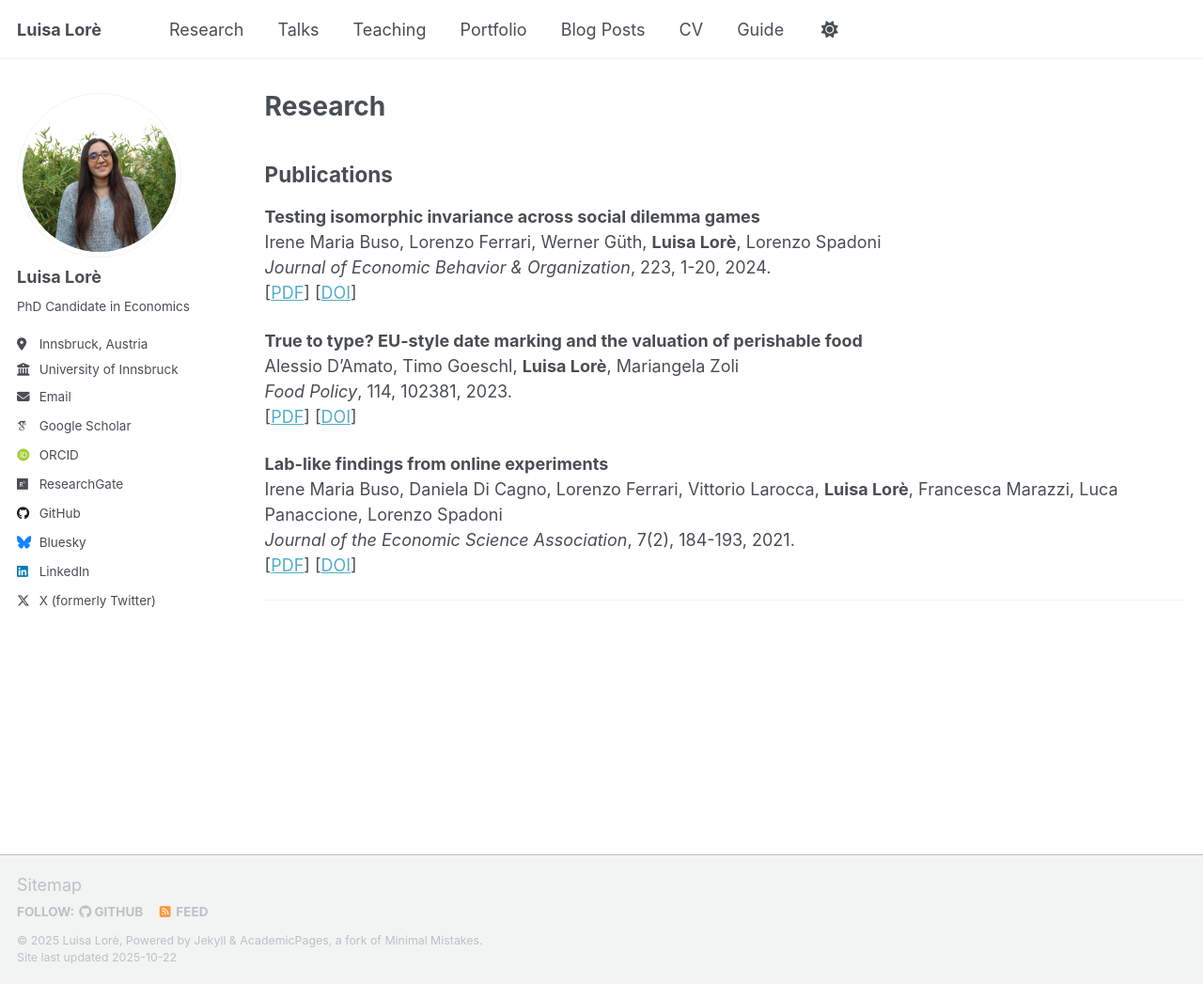
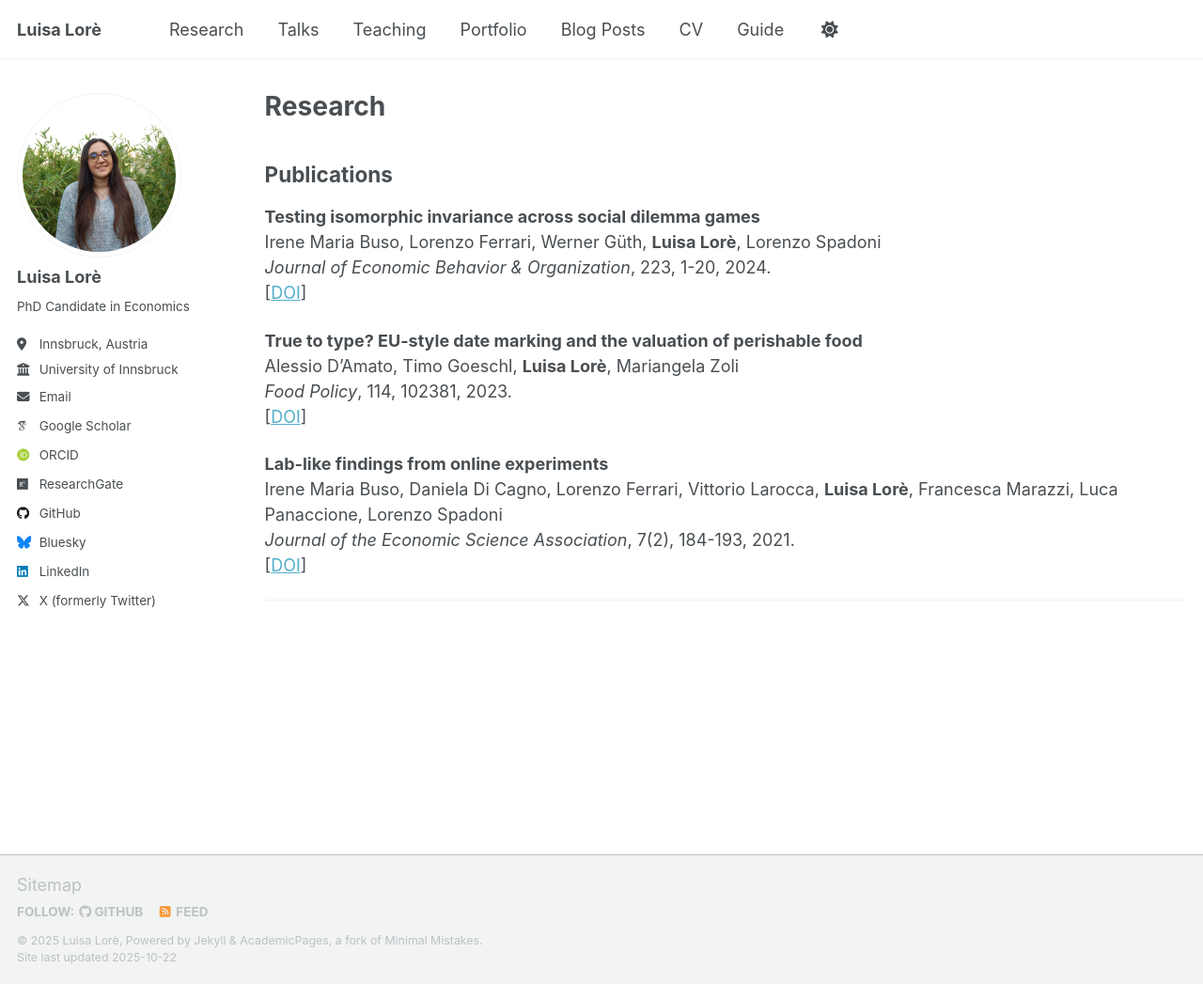
Before and after one commit to LuisaLore/luisalore, a Jekyll site: the page built from _pages/research.md, in a window 1280 px wide and 1047 px high. Shown: the whole window at 94% size. Built offline with Jekyll 4.4.1, drawn with Linux system fonts in a browser that asks for light colours; some web fonts are replaced; a script that is not in the unit is left out.

Commit message:
Update research.md

```diff
--- a/_pages/research.md
+++ b/_pages/research.md
@@ -17,17 +17,17 @@ author_profile: true
 **Testing isomorphic invariance across social dilemma games**
 Irene Maria Buso, Lorenzo Ferrari, Werner Güth, **Luisa Lorè**, Lorenzo Spadoni
 *Journal of Economic Behavior & Organization*, 223, 1-20, 2024.
-[[PDF](files/buso2024testing.pdf)] [[DOI](https://doi.org/10.1016/j.jebo.2024.04.001)]
+[[DOI](https://doi.org/10.1016/j.jebo.2024.04.001)]
 
 **True to type? EU-style date marking and the valuation of perishable food**
 Alessio D'Amato, Timo Goeschl, **Luisa Lorè**, Mariangela Zoli
 *Food Policy*, 114, 102381, 2023.
-[[PDF](files/damato2023true.pdf)] [[DOI](https://doi.org/10.1016/j.foodpol.2022.102381)]
+[[DOI](https://doi.org/10.1016/j.foodpol.2022.102381)]
 
 **Lab-like findings from online experiments**
 Irene Maria Buso, Daniela Di Cagno, Lorenzo Ferrari, Vittorio Larocca, **Luisa Lorè**, Francesca Marazzi, Luca Panaccione, Lorenzo Spadoni
 *Journal of the Economic Science Association*, 7(2), 184-193, 2021.
-[[PDF](files/buso2021lab.pdf)] [[DOI](https://doi.org/10.1007/s40881-021-00112-1)]
+[[DOI](https://doi.org/10.1007/s40881-021-00112-1)]
 
 ---
 
```
